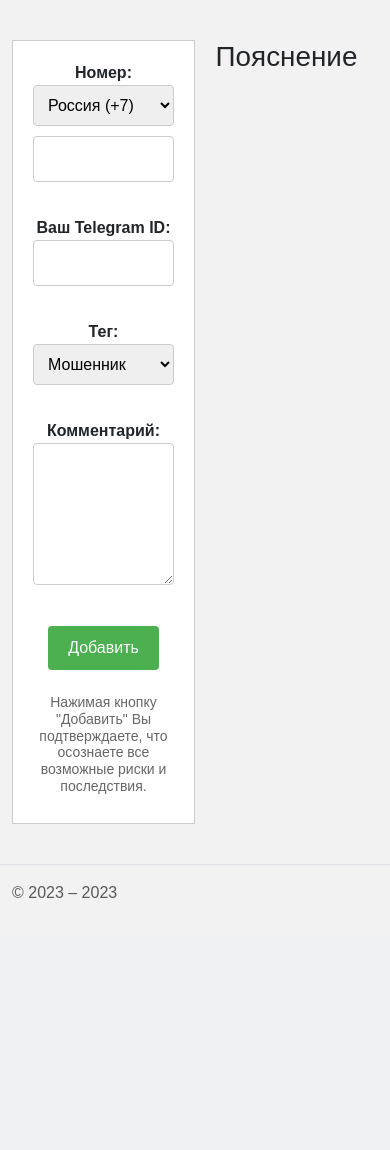
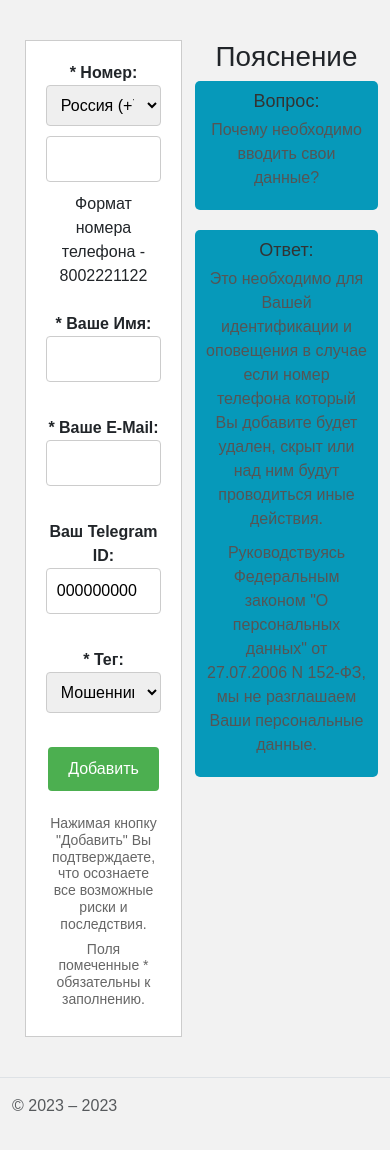
Before and after one commit to stirelshka8/FlaskProject, a Flask app: page /db/add/ in a window 390 px wide. Shown: the part 56-1206 px from the top of the page. Before the commit the page ends 954 px from the top, so only its background shows below. Run offline with Flask 3, Linux system fonts and the light colour scheme.

Commit message:
Added styles, commenting on the phone number

```diff
--- a/app.py
+++ b/app.py
@@ -46,9 +46,27 @@ def db():
         return render_template('503.html'), 503
 
 
-@app.route('/db/<int:number>')
+@app.route('/db/<int:number>', methods=['GET', 'POST'])
 def more(number):
-    return render_template('more.html', number=number)
+    number_phone_entry = NumberPhone.query.filter_by(id=number).first()
+    tags_entries = Tag.query.filter_by(number_id=number).all()
+
+    page = request.args.get('page', 1, type=int)
+    per_page = 5
+    comments_entries = Comment.query.filter_by(number_id=number).order_by(Comment.id.desc())\
+        .paginate(page=page, per_page=per_page)
+
+    if request.method == 'POST':
+        selected_name = request.form.get('name')
+        selected_comment = request.form.get('comment')
+
+        new_comment = Comment(number_id=number, name=selected_name, comment=selected_comment)
+        dbase.session.add(new_comment)
+        dbase.session.commit()
+
+        return redirect(request.url)
+
+    return render_template('more.html', number=number_phone_entry, tags=tags_entries, comments=comments_entries)
 
 
 @app.route('/db/add/', methods=['GET', 'POST'])
@@ -57,13 +75,14 @@ def add():
         selected_country = request.form.get('country')
         number = request.form.get('number')
         telegram_id = request.form.get('telegram_id')
+        name = request.form.get('user_name')
+        email = request.form.get('user_email')
         tag = request.form.get('tag')
-        comment = request.form.get('comment')
 
         format_number = f"{selected_country}{number}"
 
         try:
-            new_number = NumberPhone(number=format_number, telegram_id=telegram_id)
+            new_number = NumberPhone(number=format_number, telegram_id=telegram_id, name=name, email=email)
             dbase.session.add(new_number)
             dbase.session.commit()
 
@@ -71,9 +90,6 @@ def add():
             dbase.session.add(new_tag)
             dbase.session.commit()
 
-            new_comment = Comment(number_id=new_number.id, comment=comment)
-            dbase.session.add(new_comment)
-            dbase.session.commit()
         except Exception as exc:
             logging.error(exc)
             return render_template('503.html'), 503
@@ -117,5 +133,5 @@ def favicon():
 # Конец служебных обработчиков
 
 if __name__ == "__main__":
-    # app.run(host='192.168.1.10', port=5000, debug=True)
-    app.run(debug=True)
+    app.run(host='192.168.1.10', port=5000, debug=True)
+    # app.run(debug=True)
--- a/modules/database.py
+++ b/modules/database.py
@@ -25,6 +25,8 @@ class NumberPhone(dbase.Model):
     id = dbase.Column(dbase.Integer, primary_key=True)
     number = dbase.Column(dbase.String(14), unique=True, index=True, nullable=False)
     telegram_id = dbase.Column(dbase.Integer)
+    name = dbase.Column(dbase.String(50))
+    email = dbase.Column(dbase.String(150))
     registration_date = dbase.Column(dbase.DateTime, default=datetime.utcnow)
 
 
@@ -39,7 +41,9 @@ class Comment(dbase.Model):
     __tablename__ = 'comment'
     id = dbase.Column(dbase.Integer, primary_key=True)
     number_id = dbase.Column(dbase.Integer, dbase.ForeignKey('number_phone.id'), nullable=False)
+    name = dbase.Column(dbase.String(50))
     comment = dbase.Column(dbase.Text, nullable=False)
+    registration_date = dbase.Column(dbase.DateTime, default=datetime.utcnow)
 
 
 def create_tables():
--- a/templates/add.html
+++ b/templates/add.html
@@ -8,36 +8,50 @@
 
 {% block welcome_text %}
             <div style="display:flex; justify-content:flex-end;">
-    <form action="/db/add/" method="POST" style="width: 50%;">
-        <label for="number">Номер:</label><br>
+                <form action="/db/add/" method="POST" style="width: 43%;">
+                    <label for="number">* Номер:</label><br>
                     <select name="country">
                         <option value="+7">Россия (+7)</option>
                     </select>
+                    <input type="text" id="number" name="number" required><br>
+                    <span>Формат номера телефона - 8002221122</span><br><br>
 
-        <input type="text" id="number" name="number" required><br><br>
+                    <label for="user_name">* Ваше Имя:</label><br>
+                    <input type="text" id="user_name" name="user_name" required><br><br>
+
+                    <label for="user_email">* Ваше E-Mail:</label><br>
+                    <input type="text" id="user_email" name="user_email" required><br><br>
 
                     <label for="telegram_id">Ваш Telegram ID:</label><br>
-        <input type="text" id="telegram_id" name="telegram_id" required><br><br>
+                    <input type="text" id="telegram_id" name="telegram_id" value="000000000" required><br><br>
 
-        <label for="tag">Тег:</label><br>
+                    <label for="tag">* Тег:</label><br>
                     <select id="tag" name="tag">
-            <option value="мошенник">Мошенник</option>
+                        <option value="Мошенник">Мошенник</option>
                         <option value="ПРОВЕРКА 1">ПРОВЕРКА 1</option>
                         <option value="ПРОВЕРКА 2">ПРОВЕРКА 2</option>
                         <option value="ПРОВЕРКА 3">ПРОВЕРКА 3</option>
                     </select><br><br>
 
-        <label for="comment">Комментарий:</label><br>
-        <textarea id="comment" name="comment" required rows="5" cols="50"></textarea><br><br>
-
                     <input type="submit" value="Добавить"><br><br>
 
                     <h4>Нажимая кнопку "Добавить" Вы подтверждаете, что осознаете все возможные риски и последствия.</h4>
+                    <h4>Поля помеченные * обязательны к заполнению.</h4>
                 </form>
 
                 <div style="width: 50%;">
                     <h1>Пояснение</h1>
+
+                    <div class="question-container">
+                        <h3>Вопрос:</h3>
+                        <p>Почему необходимо вводить свои данные?</p>
                     </div>
 
+                    <div class="answer-container">
+                        <h3>Ответ:</h3>
+                        <p>Это необходимо для Вашей идентификации и оповещения в случае если номер телефона который Вы добавите будет удален, скрыт или над ним будут проводиться иные действия. </p>
+                        <p>Руководствуясь Федеральным законом "О персональных данных" от 27.07.2006 N 152-ФЗ, мы не разглашаем Ваши персональные данные.</p>
+                    </div>
+                </div>
             </div>
 {% endblock %}
--- a/templates/base.html
+++ b/templates/base.html
@@ -85,6 +85,59 @@
         color: #006600;
         text-align: center;
     }
+
+    .comments-container {
+        max-width: 500px auto;
+        margin: 5px auto;
+        padding: 2px;
+        background-color: #92f7e5;
+        border-radius: 7px;
+    }
+
+    .comment {
+        background-color: #f2f2f2;
+        padding: 10px;
+        border-radius: 5px;
+        margin-bottom: 10px;
+    }
+
+    .comment-header {
+        display: flex;
+        justify-content: space-between;
+        margin-bottom: 5px;
+    }
+
+    .comment-author {
+        font-weight: bold;
+        color: #03ffc4;
+    }
+
+    .comment-date {
+        color: #888;
+    }
+
+    .comment-content {
+        margin-top: 5px;
+    }
+
+    .question-container, .answer-container {
+      background-color: #0699ba;
+      border-radius: 5px;
+      padding: 10px;
+      margin-bottom: 20px;
+    }
+
+    h3 {
+      color: #333;
+      font-size: 18px;
+      margin-bottom: 5px;
+    }
+
+    p {
+      color: #555;
+      font-size: 16px;
+      margin-bottom: 10px;
+    }
   </style>
 </head>
 
```
Also changed, not shown: templates/more.html (+61 -5 lines). Lines whose indentation alone changed are shown as unchanged.
